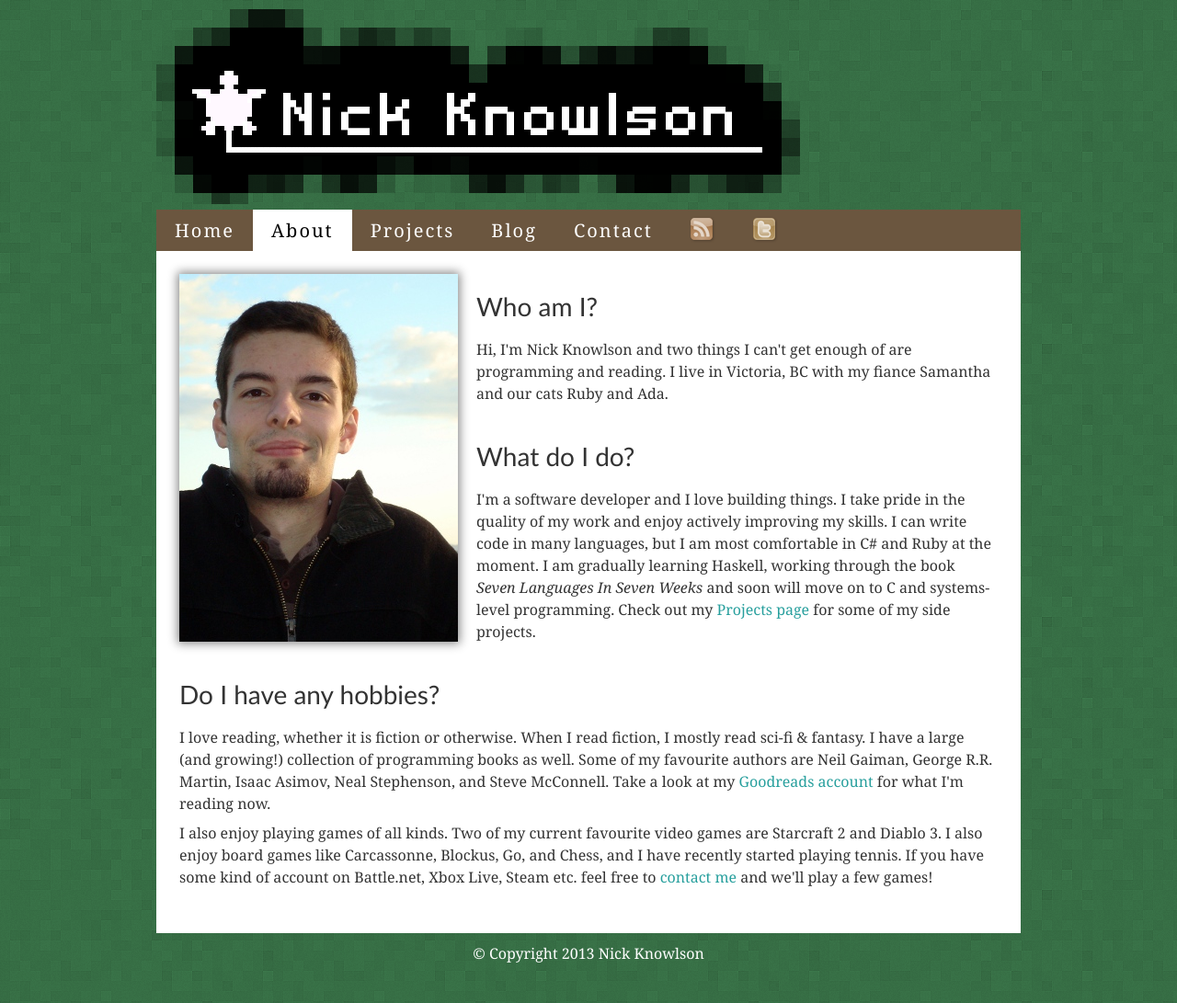
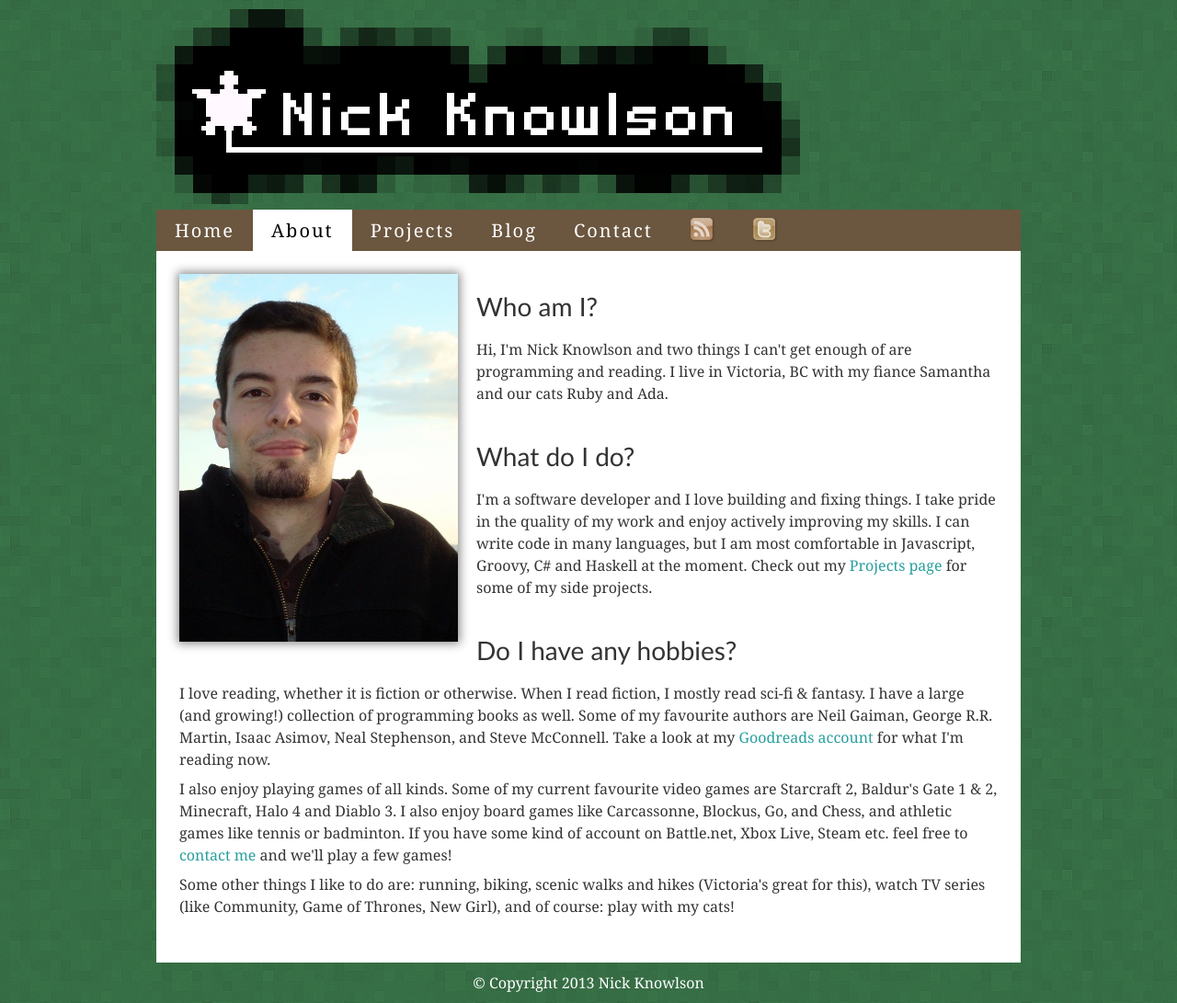
Before and after one commit to nickknw/nickknowlson.com, a Jekyll site: the page built from about/index.html, in a window 1280 px wide. Shown: the whole page at 92% size. Built offline with Jekyll 4.4.1, drawn with Linux system fonts in a browser that asks for light colours; nearby versions of some CDN libraries; before the commit the page ends 1059 px from its top, so only the background shows below that.

Commit message:
update about page

```diff
--- a/about/index.html
+++ b/about/index.html
@@ -11,8 +11,11 @@ description: A short summary of Nick Knowlson's hobbies and interests.
 <p class="last_paragraph">Hi, I'm Nick Knowlson and two things I can't get enough of are programming and reading. I live in Victoria, BC with my fiance Samantha and our cats Ruby and Ada.</p>
 
 <h2>What do I do?</h2>
-<p class="last_paragraph">I'm a software developer and I love building things. I take pride in the quality of my work and enjoy actively improving my skills. I can write code in many languages, but I am most comfortable in C# and Ruby at the moment. I am gradually learning Haskell, working through the book <i>Seven Languages In Seven Weeks</i> and soon will move on to C and systems-level programming. Check out my <a href="/projects/">Projects page</a> for some of my side projects. </p>
+<p class="last_paragraph">I'm a software developer and I love building and fixing things. I take pride in the quality of my work and enjoy actively improving my skills. I can write code in many languages, but I am most comfortable in Javascript, Groovy, C# and Haskell at the moment. Check out my <a href="/projects/">Projects page</a> for some of my side projects. </p>
 
 <h2>Do I have any hobbies?</h2>
 <p style="margin-bottom:.5em;">I love reading, whether it is fiction or otherwise. When I read fiction, I mostly read sci-fi &amp; fantasy. I have a large (and growing!) collection of programming books as well. Some of my favourite authors are Neil Gaiman, George R.R. Martin, Isaac Asimov, Neal Stephenson, and Steve McConnell. Take a look at my <a href="http://www.goodreads.com/nickknowlson">Goodreads account</a> for what I'm reading now.</p>
-<p class="last_paragraph">I also enjoy playing games of all kinds. Two of my current favourite video games are Starcraft 2 and Diablo 3. I also enjoy board games like Carcassonne, Blockus, Go, and Chess, and I have recently started playing tennis. If you have some kind of account on Battle.net, Xbox Live, Steam etc. feel free to <a href="/contact/">contact me</a> and we'll play a few games!</p>
+<p style="margin-bottom:.5em;">I also enjoy playing games of all kinds. Some of my current favourite video games are Starcraft 2, Baldur's Gate 1 &amp; 2, Minecraft, Halo 4 and Diablo 3. I also enjoy board games like Carcassonne, Blockus, Go, and Chess, and athletic games like tennis or badminton. If you have some kind of account on Battle.net, Xbox Live, Steam etc. feel free to <a href="/contact/">contact me</a> and we'll play a few games!</p>
+<p class="last_paragraph">Some other things I like to do are: running, biking,
+scenic walks and hikes (Victoria's great for this), watch TV series
+(like Community, Game of Thrones, New Girl), and of course: play with my cats!</p>
```
